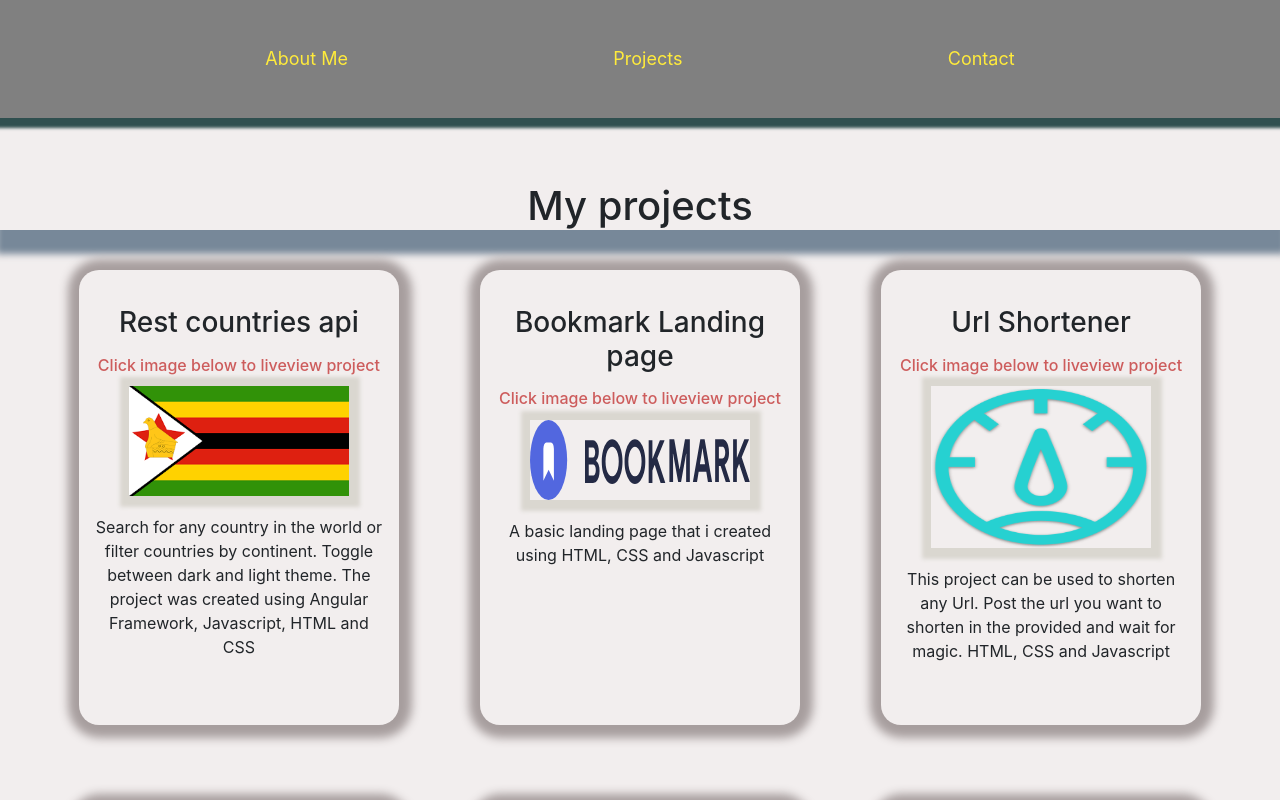
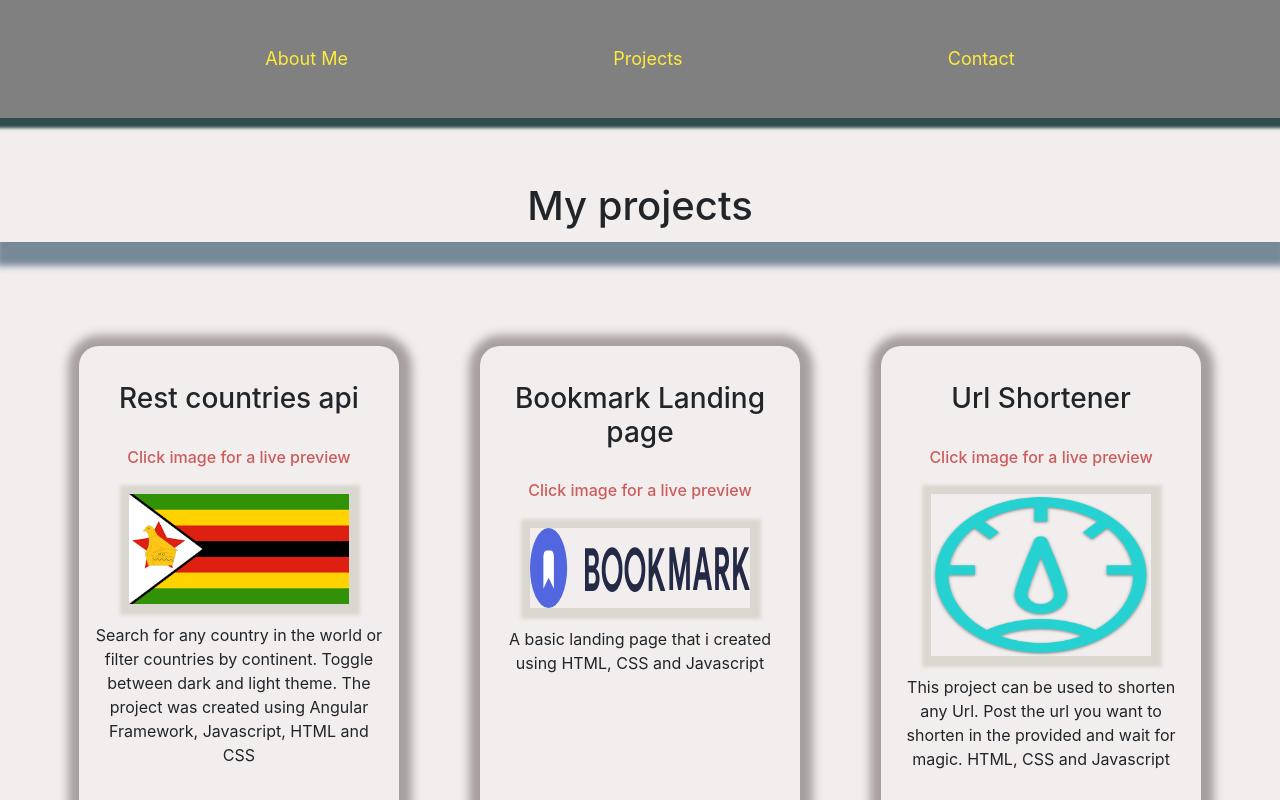
Before and after one commit to ChamuMutezva/ChamuProfile, an Angular app: page /projects in a window 1280 px wide. Shown: the top 800 px of the page. Built offline with nearby package versions, Linux system fonts and the light colour scheme.

Commit message:
white spacing control on projects

```diff
--- a/src/app/projects/projects.component.css
+++ b/src/app/projects/projects.component.css
@@ -9,7 +9,7 @@
     margin: 10% auto;
     text-align: center;
     width: 80%;
-    height: 455px;
+  /*  height: 455px; */
     border-radius: 20px;
     box-shadow: 1px 1px 10px 12px #a79e9e;
 }
@@ -25,14 +25,16 @@ img:hover{
     opacity: 0.4;
 }
 h1 {
-    margin: 5% auto 0;
+    margin: 5% auto;
     box-shadow: 1px 19px 7px 5px lightslategrey;
+    padding-bottom: 0.3em;
 }
 h3 {
     margin-bottom: 5%;
 }
 h6 {
     color: indianred;
+    padding: 1em;
 }
 p {
     margin: 5% auto;
--- a/src/app/projects/projects.component.html
+++ b/src/app/projects/projects.component.html
@@ -4,7 +4,7 @@
     <div class="myProjects" >
         <div class="projects"  *ngFor="let project of listProjects">
             <h3>{{project.name}}</h3>
-            <h6>Click image below to liveview project</h6>
+            <h6>Click image for a live preview</h6>
            <a href="{{project.url}}">
             <img src={{project.image}}  alt="">
             </a>
```
